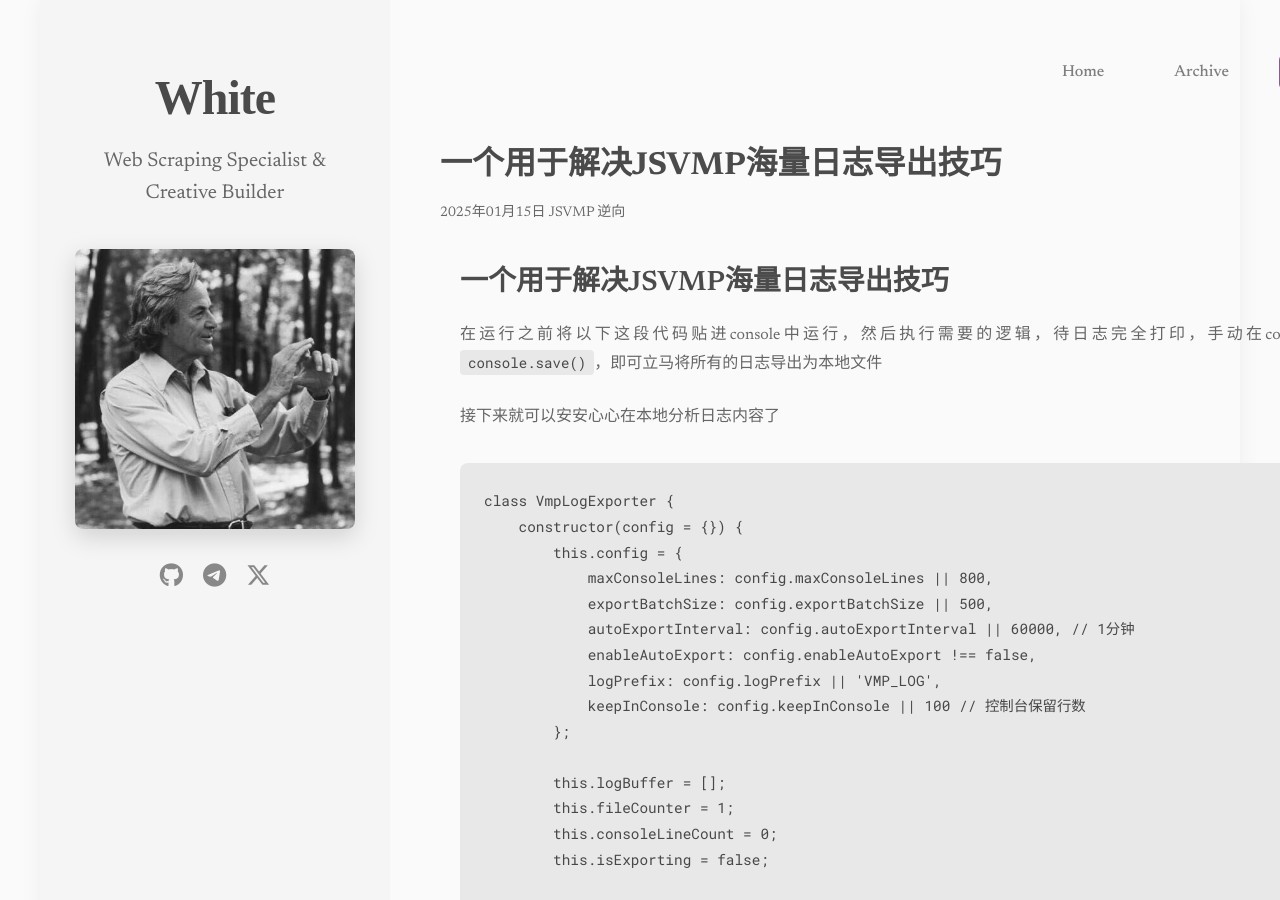
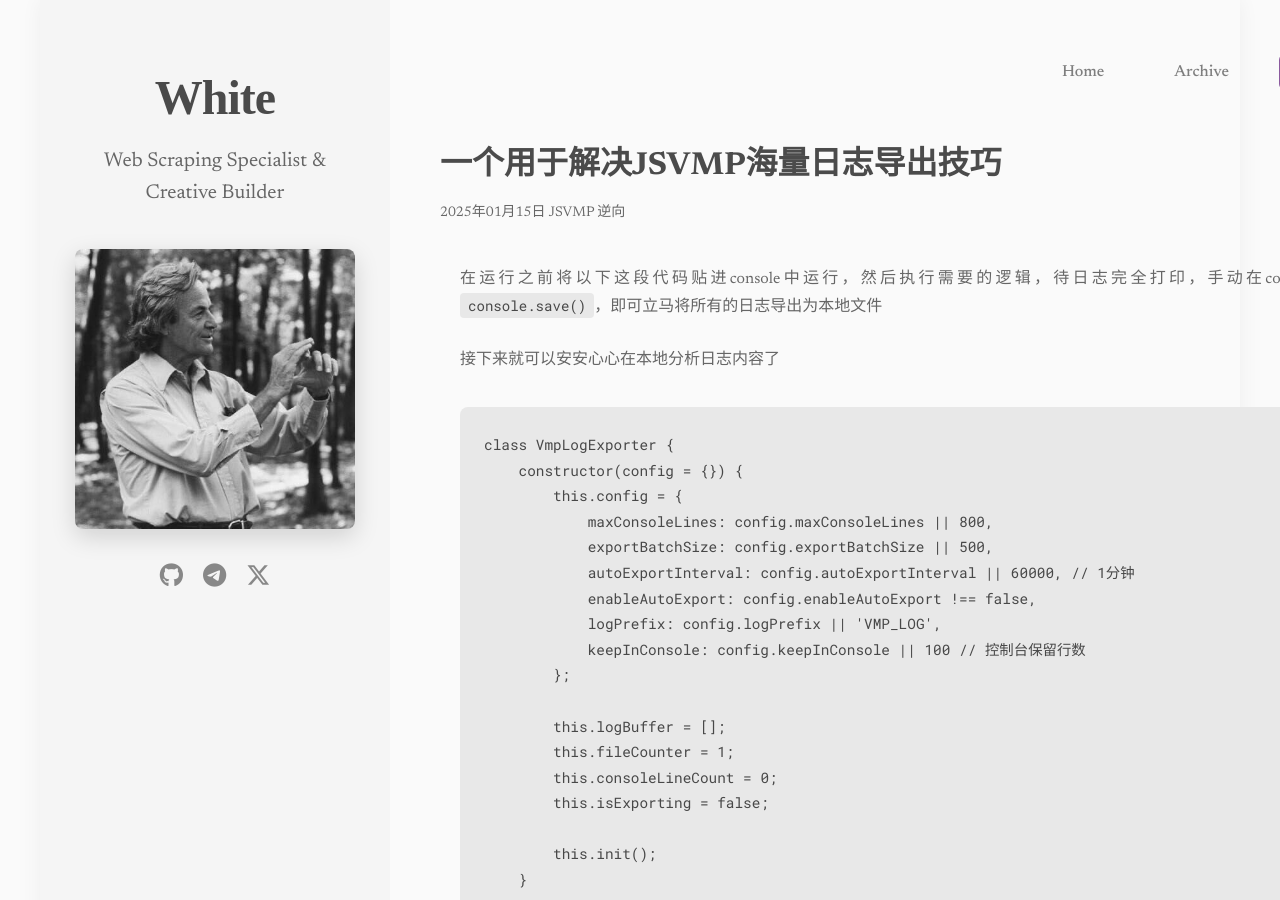
Before and after one commit to haloowhite/blog, a Jekyll site: the page built from _posts/2025-08-05-vmp-log-exporter.md, in a window 1280 px wide and 900 px high. Built offline with Jekyll 4.4.1, drawn with Linux system fonts in a browser that asks for light colours; some web fonts are replaced.

Commit message:
fix: remove duplicate content.

```diff
--- a/_posts/2025-08-05-vmp-log-exporter.md
+++ b/_posts/2025-08-05-vmp-log-exporter.md
@@ -3,11 +3,9 @@ layout: post
 title: "一个用于解决JSVMP海量日志导出技巧"
 date: 2025-01-15
 categories: [JSVMP, 逆向]
-tags: [爬虫, JSVMP, 日志导出, requests]
+tags: [逆向, JSVMP, 日志导出]
 excerpt: "在运行之前将以下这段代码贴进console中运行，然后执行需要的逻辑，待日志完全打印，手动在console执行 `console.save()`，即可立马将所有的日志导出为本地文件..."
 ---
-
-# 一个用于解决JSVMP海量日志导出技巧
 
 在运行之前将以下这段代码贴进console中运行，然后执行需要的逻辑，待日志完全打印，手动在console执行 `console.save()`，即可立马将所有的日志导出为本地文件
 
```
